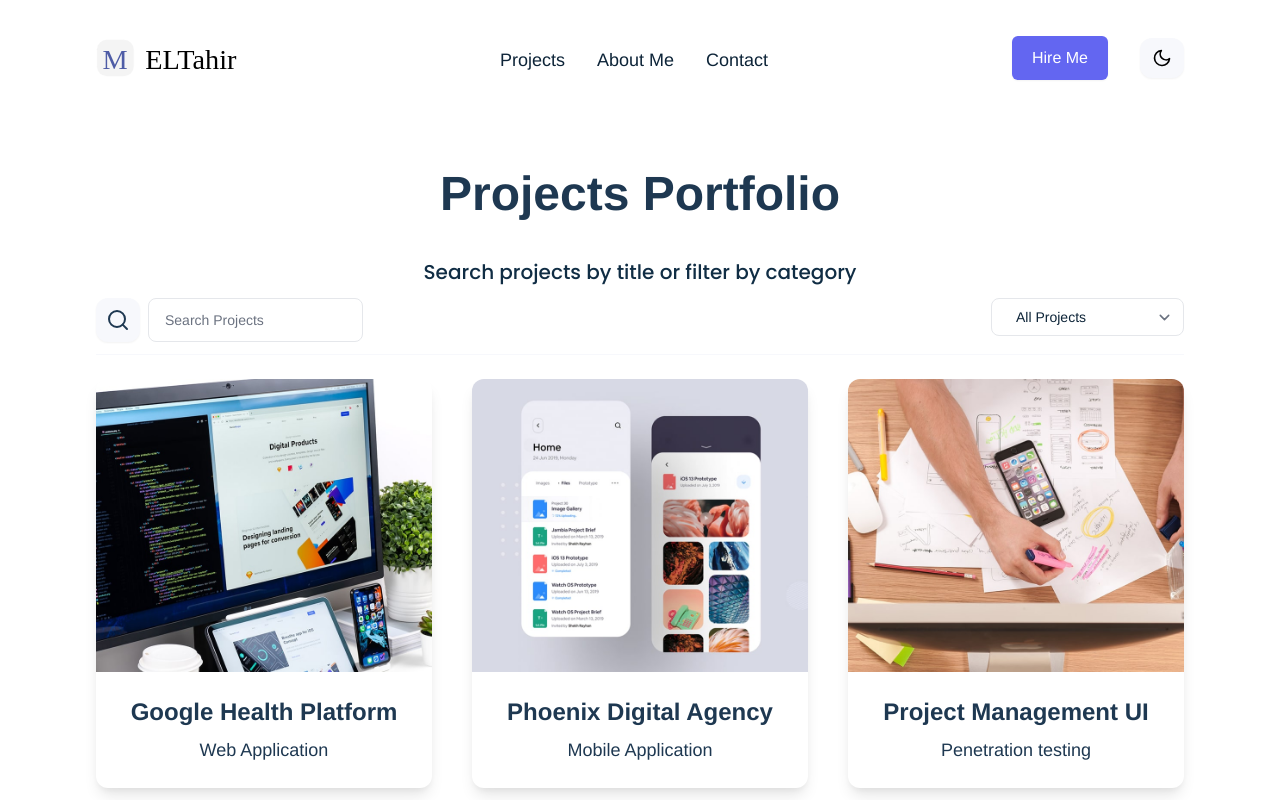
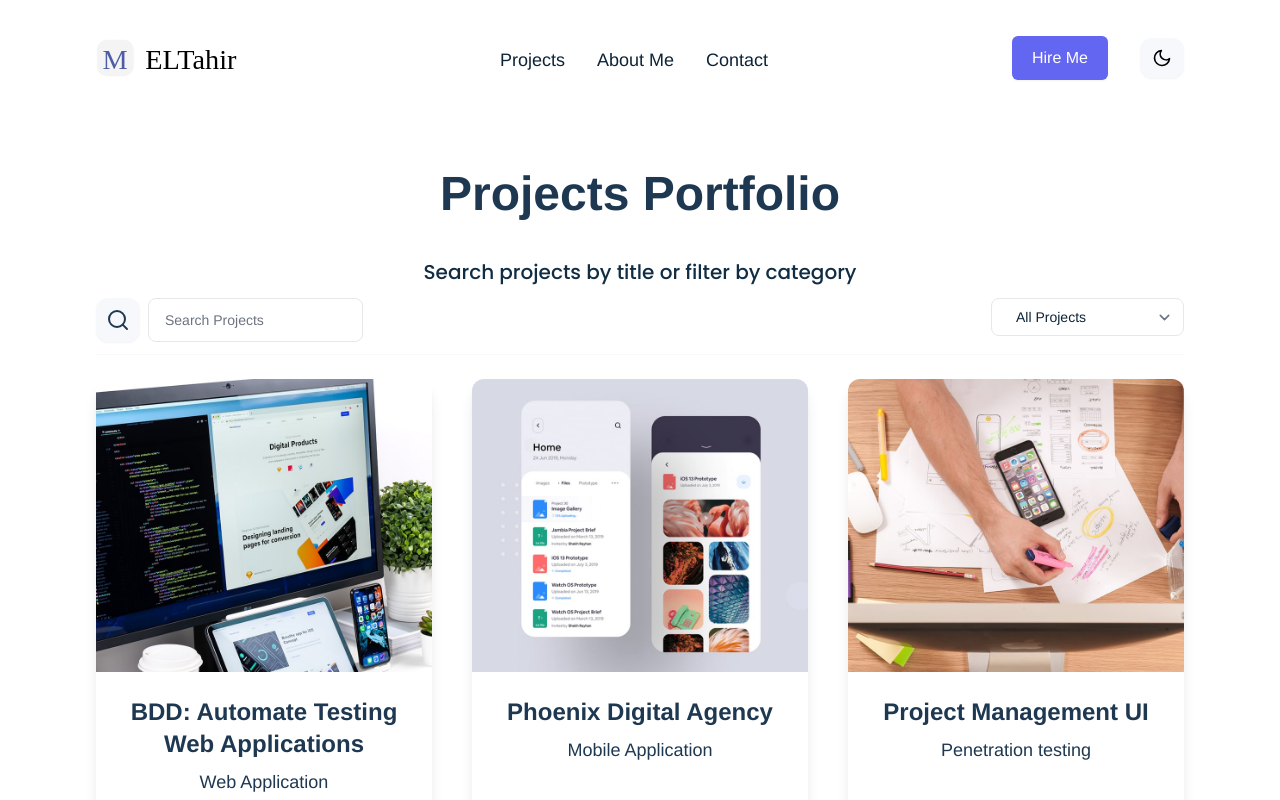
Before and after one commit to MoElaSec/Vue_Portfolio, a Vue app: page /projects in a window 1280 px wide. Shown: the top 800 px of the page. Built offline with nearby package versions, Linux system fonts and the light colour scheme; what vue-backtotop would draw is missing.

Commit message:
😟Take to Github proj url instead of SingleProject

```diff
--- a/src/components/projects/ProjectGallery.vue
+++ b/src/components/projects/ProjectGallery.vue
@@ -7,10 +7,18 @@
 			:key="projectImage.id"
 		>
 			<img
+					:src="projectImage.img"
+					class="rounded-xl cursor-pointer shadow-lg sm:shadow-none"
+					alt="{{ projectImage.title }}"
+			/>
+			<!-- <img
 				:src="projectImage.img"
 				class="rounded-xl cursor-pointer shadow-lg sm:shadow-none"
 				alt="{{ projectImage.title }}"
-			/>
+				:href="project.url"
+				target="__blank"
+				rel="noopener noreferrer"
+			/> -->
 		</div>
 	</div>
 </template>
--- a/src/data/projects.js
+++ b/src/data/projects.js
@@ -1,7 +1,8 @@
 const projects = [
 	{
 		id: 1,
-		title: 'Google Health Platform',
+		title: 'BDD: Automate Testing Web Applications',
+		url:"https://github.com/MoElaSec/Python_Behave_Selenium_WebApp_Auto_testing",
 		category: 'Web Application',
 		img: require('@/assets/images/web-project-2.jpg'),
 	},
--- a/src/views/SingleProject.vue
+++ b/src/views/SingleProject.vue
@@ -98,7 +98,7 @@
 					{
 						id: 1,
 						details:
-							'Lorem ipsum dolor, sit amet consectetur adipisicing elit. Nihil vel illum asperiores dignissimos cumque quibusdam et fugiat voluptatem nobis suscipit explicabo, eaque consequatur nesciunt, fugit eligendi corporis laudantium adipisci soluta? Lorem ipsum, dolor sit amet consectetur adipisicing elit. Incidunt totam dolorum, ducimus obcaecati, voluptas facilis molestias nobis ut quam natus similique inventore excepturi optio ipsa deleniti fugit illo. Unde, amet! Lorem ipsum dolor sit amet, consectetur adipisicing elit. Ipsum illo necessitatibus perspiciatis! Aperiam perferendis labore temporibus, eos culpa corporis recusandae quas, fuga voluptatibus nesciunt odit libero tenetur neque consequatur ea.',
+							'123Lorem ipsum dolor, sit amet consectetur adipisicing elit. Nihil vel illum asperiores dignissimos cumque quibusdam et fugiat voluptatem nobis suscipit explicabo, eaque consequatur nesciunt, fugit eligendi corporis laudantium adipisci soluta? Lorem ipsum, dolor sit amet consectetur adipisicing elit. Incidunt totam dolorum, ducimus obcaecati, voluptas facilis molestias nobis ut quam natus similique inventore excepturi optio ipsa deleniti fugit illo. Unde, amet! Lorem ipsum dolor sit amet, consectetur adipisicing elit. Ipsum illo necessitatibus perspiciatis! Aperiam perferendis labore temporibus, eos culpa corporis recusandae quas, fuga voluptatibus nesciunt odit libero tenetur neque consequatur ea.',
 					},
 					{
 						id: 2,
```
Also changed, not shown: src/components/projects/ProjectSingle.vue (+8 -0 lines).
